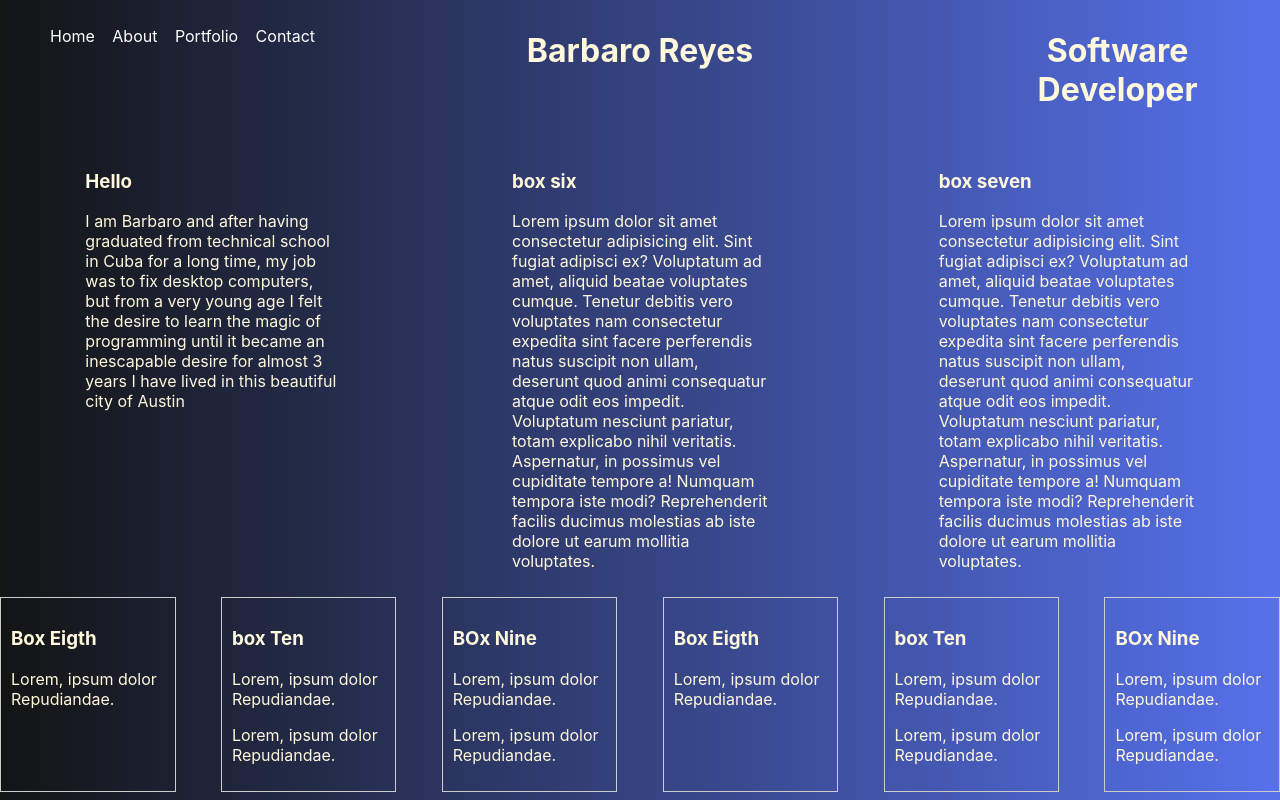
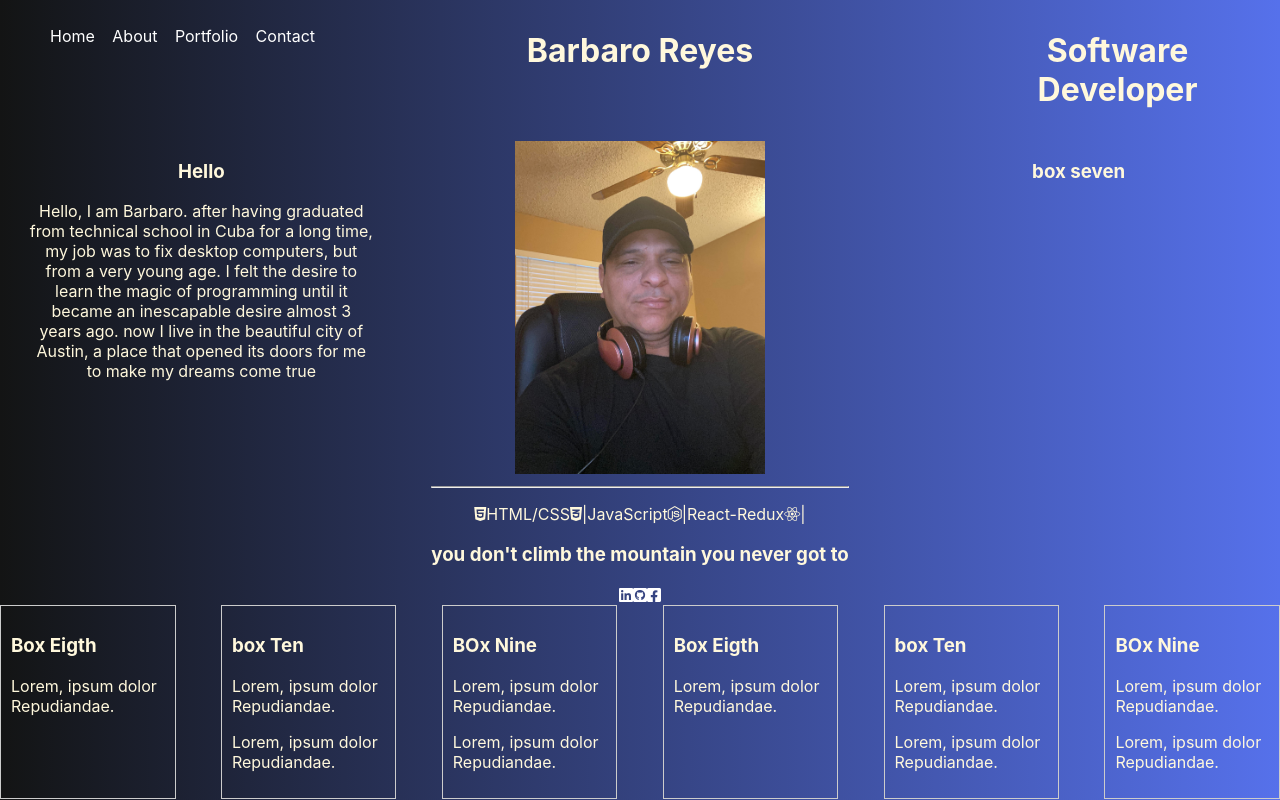
Before and after one commit to barbaroreyes/Flex-Portafolio, a React (Create React App) app: page / in a window 1280 px wide. Built offline with nearby package versions, Linux system fonts and the light colour scheme.

Commit message:
added sonme styles

```diff
--- a/src/App.js
+++ b/src/App.js
@@ -1,12 +1,14 @@
 import './App.css';
 import Header from './component/compo1/container';
 import  Main from './component/compo2/compo2';
-import  Footer from './component/compo3/container3'
+import  Footer from './component/compo3/container3';
+
 
 
 function App() {
   return (
     <div className="container">
+
       <Header/>
       <Main/>
       <Footer/>
--- a/src/component/compo2/compo2.css
+++ b/src/component/compo2/compo2.css
@@ -1,13 +1,11 @@
 
  .container-2 div{
-  padding: 10px;
+   text-align:center ;
   }
    .container-box-2{
-     flex-basis: 20%;
+     flex-basis: 27%;
    }
-   i{
 
-   }
    @media(min-width:468px){
     .container-2{
       display: flex;
--- a/src/component/compo2/footer/footer.js
+++ b/src/component/compo2/footer/footer.js
@@ -1,16 +1,12 @@
-import React from 'react'
+import React from 'react';
+
+
 
 function Footer() {
   return (
     <div className='container-box-2'>
     <h3>box seven</h3>
-    <p> Lorem ipsum dolor sit amet consectetur adipisicing elit. Sint fugiat adipisci ex?
-      Voluptatum ad amet, aliquid beatae voluptates cumque. Tenetur debitis vero voluptates nam
-      consectetur expedita sint facere perferendis natus suscipit non ullam, deserunt quod animi
-      consequatur atque odit eos impedit. Voluptatum nesciunt pariatur, totam explicabo nihil veritatis.
-      Aspernatur, in possimus vel cupiditate tempore a! Numquam tempora iste modi? Reprehenderit
-      facilis ducimus
-       molestias ab iste dolore ut earum mollitia voluptates.</p>
+
 
     </div>
   )
--- a/src/component/compo2/header/header.js
+++ b/src/component/compo2/header/header.js
@@ -4,10 +4,12 @@ function Header() {
   return (
     <div className='container-box-2'>
     <h3>Hello</h3>
-     <p> I am Barbaro and after having graduated from technical school in Cuba for a long time,
-     my job was to fix desktop computers, but from a very young age I felt the desire to learn the magic of
-     programming until it became an inescapable desire for almost 3 years I have lived in this beautiful
-     city of Austin</p>
+     <p>Hello, I am Barbaro.  after having graduated
+     from technical school in Cuba for a long time,
+      my job was to fix desktop computers, but from a very young age.
+      I felt the desire to learn the magic of programming until it became an inescapable
+      desire almost 3 years ago. now  I live in the beautiful city of Austin,
+       a place that opened its doors for me to make my dreams come true</p>
     </div>
   )
 }
--- a/src/component/compo2/main/main.js
+++ b/src/component/compo2/main/main.js
@@ -1,17 +1,36 @@
-import React from 'react'
+import React from 'react' ;
+import work from '../../img/work.jpg'
 
 function Main() {
   return (
-    <div className='container-box-2'>
-    <h3>box six</h3>
-      <p> Lorem ipsum dolor sit amet consectetur adipisicing elit. Sint fugiat adipisci ex?
-      Voluptatum ad amet, aliquid beatae voluptates cumque. Tenetur debitis vero voluptates nam
-      consectetur expedita sint facere perferendis natus suscipit non ullam, deserunt quod animi
-      consequatur atque odit eos impedit. Voluptatum nesciunt pariatur, totam explicabo nihil veritatis.
-      Aspernatur, in possimus vel cupiditate tempore a! Numquam tempora iste modi? Reprehenderit
-      facilis ducimus
-       molestias ab iste dolore ut earum mollitia voluptates.</p>
-    </div>
+    <section>
+    <div  className='container-box-2'>
+
+                 <img style={{width:'250px',textAlign:'center'}}  alt ='' src={work}/>
+
+
+                <hr className='line'/>
+                <p className='parraph'><i class="fab fa-html5">
+                </i>HTML/CSS<i className=" fab fa-css3-alt">
+                </i>|JavaScript<i class="fab fa-node-js">
+                </i>|React-Redux<i class="fab fa-react"></i>|
+                </p>
+                <h3>you don't climb the mountain you never got to </h3>
+
+           <div className='socials-liks'>
+           <a className ='link' href="http://google.com"
+               rel='noopener noreferrer' target='_black'><i
+               className=" fab fa-linkedin"></i></a>
+           <a className ='link' href="https://github.com/barbaroreyes"
+              rel='noopener noreferrer'
+              target='_black'><i className=" link fab fa-github-square"></i></a>
+           <a className ='link'href="http://google.com"
+              rel='noopener noreferrer' target='_black'>
+             <i className="  fab fa-facebook-square"></i></a>
+          </div>
+
+      </div>
+</section>
   )
 }
 
```
Also changed, not shown: src/component/img/work.jpg (added), 1 other file (tests, documents, lock files or other folders).
